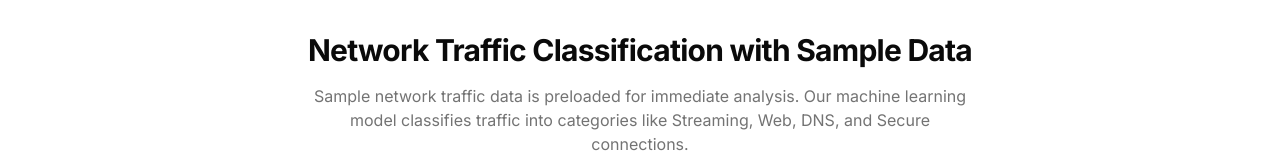
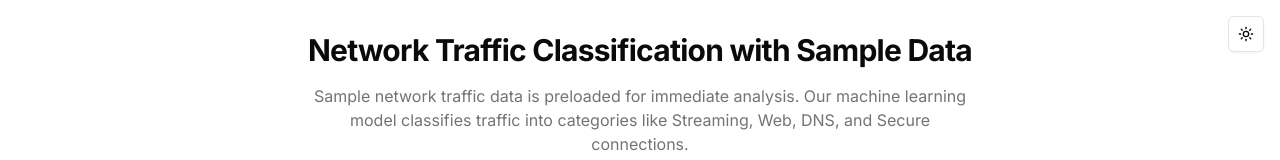
Before and after one commit to poke-key/ML-network-traffic-classifier-model, a Next.js app in the folder network-traffic-classifier-web/: page / in a window 1280 px wide. Shown: the top 160 px of the page. Built offline with nearby package versions, Linux system fonts and the light colour scheme.

Commit message:
added system toggle back

```diff
--- a/network-traffic-classifier-web/src/app/layout.tsx
+++ b/network-traffic-classifier-web/src/app/layout.tsx
@@ -21,7 +21,7 @@
         <ThemeProvider
           attribute="class"
           defaultTheme="light"
-          enableSystem={false}
+          enableSystem={true}
           disableTransitionOnChange
         >
           {children}
--- a/network-traffic-classifier-web/src/app/page.tsx
+++ b/network-traffic-classifier-web/src/app/page.tsx
@@ -5,7 +5,7 @@
 import { BarChart, Bar, XAxis, YAxis, CartesianGrid, Tooltip, ResponsiveContainer, Cell } from 'recharts';
 import { Upload, FileText, X, CheckCircle, Network, BarChart3, FileSpreadsheet } from 'lucide-react';
 
-
+import { ThemeToggle } from "@/components/theme-toggle";
 import { Button } from "@/components/ui/button";
 import { Card, CardContent, CardDescription, CardHeader, CardTitle } from "@/components/ui/card";
 import { Badge } from "@/components/ui/badge";
@@ -172,7 +172,10 @@
 
   return (
     <div className="min-h-screen bg-background">
-
+      {/* Theme Toggle - Positioned in top right */}
+      <div className="fixed top-4 right-4 z-50">
+        <ThemeToggle />
+      </div>
 
       {/* Main Content */}
       <main className="max-w-7xl mx-auto px-4 py-8 space-y-8">
--- /dev/null
+++ b/network-traffic-classifier-web/src/components/theme-toggle.tsx
@@ -0,0 +1,40 @@
+"use client"
+
+import * as React from "react"
+import { Moon, Sun } from "lucide-react"
+import { useTheme } from "next-themes"
+
+import { Button } from "@/components/ui/button"
+import {
+  DropdownMenu,
+  DropdownMenuContent,
+  DropdownMenuItem,
+  DropdownMenuTrigger,
+} from "@/components/ui/dropdown-menu"
+
+export function ThemeToggle() {
+  const { setTheme } = useTheme()
+
+  return (
+    <DropdownMenu>
+      <DropdownMenuTrigger asChild>
+        <Button variant="outline" size="icon">
+          <Sun className="h-[1.2rem] w-[1.2rem] rotate-0 scale-100 transition-all dark:-rotate-90 dark:scale-0" />
+          <Moon className="absolute h-[1.2rem] w-[1.2rem] rotate-90 scale-0 transition-all dark:rotate-0 dark:scale-100" />
+          <span className="sr-only">Toggle theme</span>
+        </Button>
+      </DropdownMenuTrigger>
+      <DropdownMenuContent align="end">
+        <DropdownMenuItem onClick={() => setTheme("light")}>
+          Light
+        </DropdownMenuItem>
+        <DropdownMenuItem onClick={() => setTheme("dark")}>
+          Dark
+        </DropdownMenuItem>
+        <DropdownMenuItem onClick={() => setTheme("system")}>
+          System
+        </DropdownMenuItem>
+      </DropdownMenuContent>
+    </DropdownMenu>
+  )
+}
```
